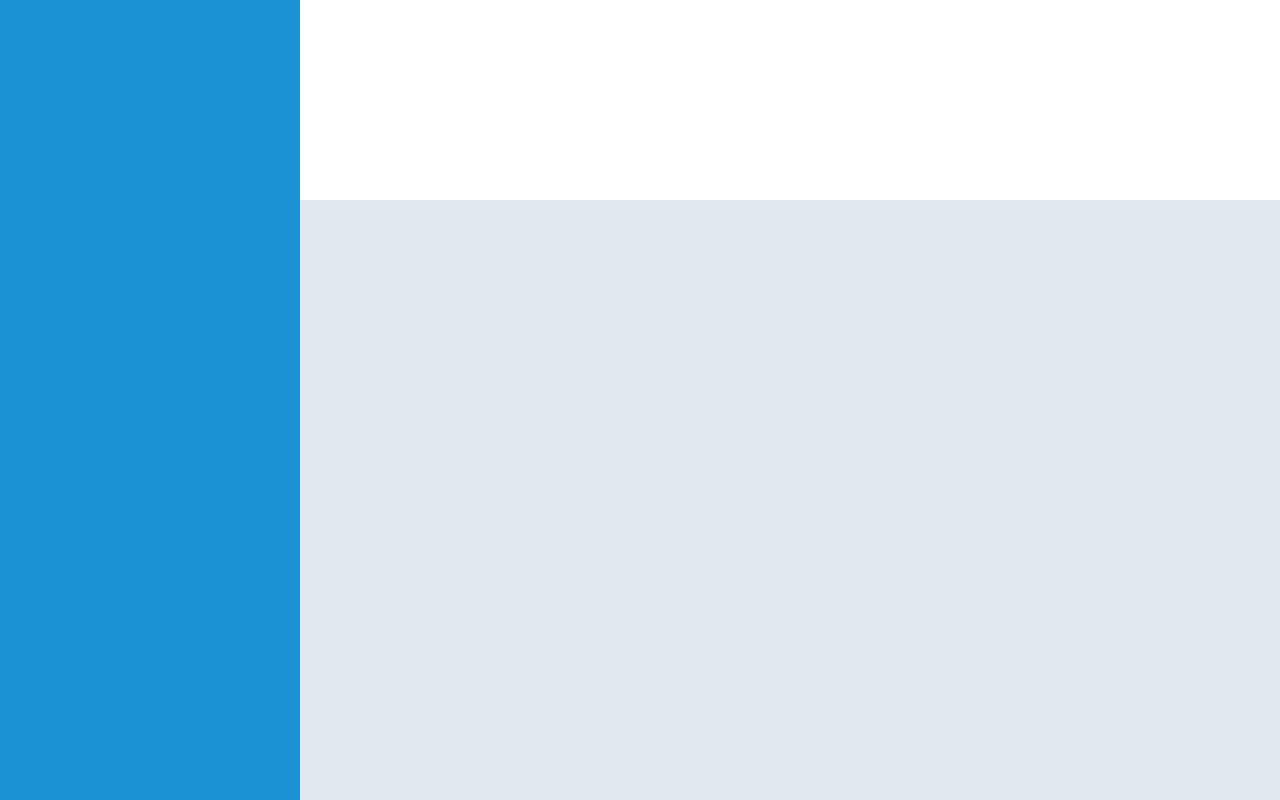
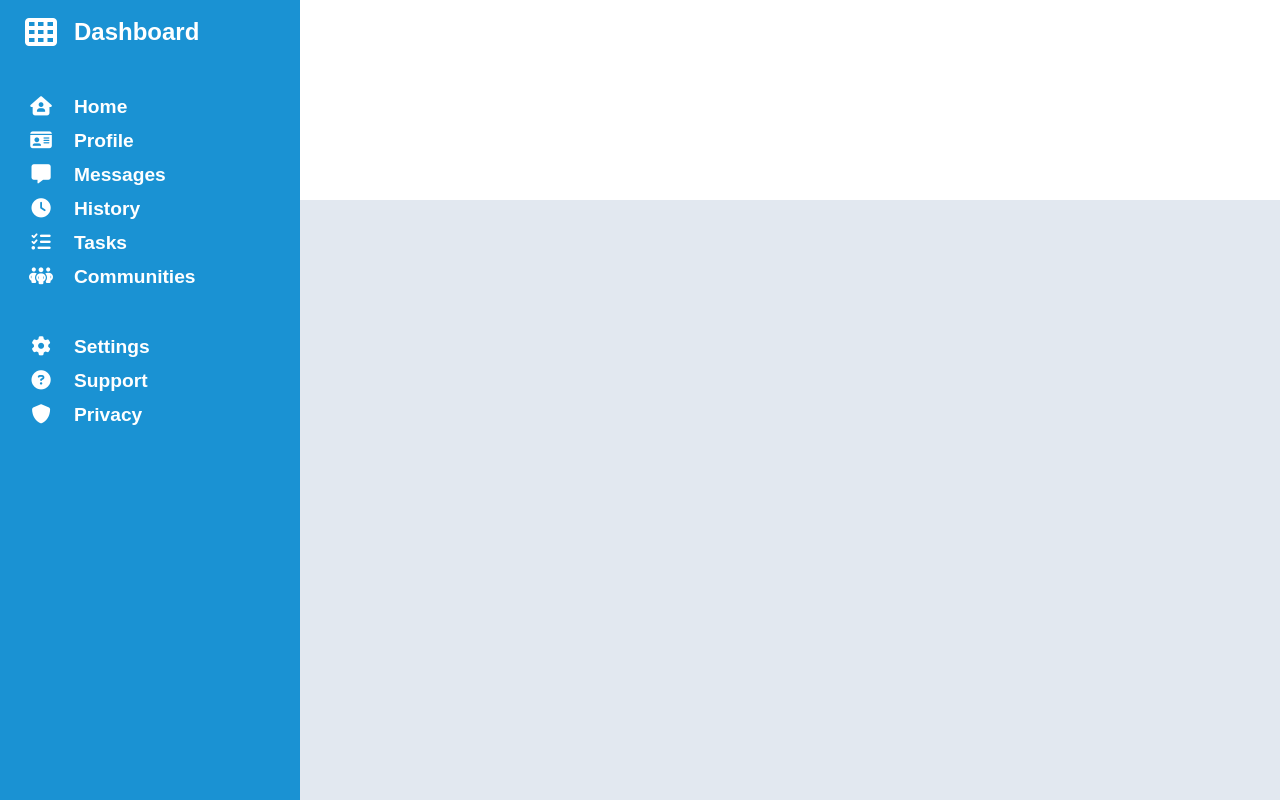
Before and after one commit to A-Shushi/odin-admin-dashboard, a plain HTML site: page index.html in a window 1280 px wide. Drawn offline with Linux system fonts and the light colour scheme.

Commit message:
Create sidebar links and style the sidebar

```diff
--- a/index.html
+++ b/index.html
@@ -6,11 +6,56 @@
           content="width=device-width, user-scalable=no, initial-scale=1.0, maximum-scale=1.0, minimum-scale=1.0">
     <meta http-equiv="X-UA-Compatible" content="ie=edge">
     <link rel="stylesheet" href="styles.css">
+    <script src="https://kit.fontawesome.com/f0cd168798.js"
+            crossorigin="anonymous"></script>
     <title>Admin Dashboard</title>
 </head>
 <body>
     <div class="page-container">
-        <div class="sidebar"></div>
+        <div class="sidebar">
+            <ul class="sidebar-item-container">
+                <li class="sidebar-item sidebar-margin-after">
+                    <i class="fa-solid fa-table-cells icon" id="logo"></i>
+                    <a class="sidebar-link" id="title-link" href="#">Dashboard</a>
+                </li>
+                <li class="sidebar-item">
+                    <i class="fa-solid fa-house-user icon"></i>
+                    <a class="sidebar-link" href="#">Home</a>
+                </li>
+                <li class="sidebar-item">
+                    <i class="fa-solid fa-id-card icon"></i>
+                    <a class="sidebar-link" href="#">Profile</a>
+                </li>
+                <li class="sidebar-item">
+                    <i class="fa-solid fa-message icon"></i>
+                    <a class="sidebar-link" href="#">Messages</a>
+                </li>
+                <li class="sidebar-item">
+                    <i class="fa-solid fa-clock icon"></i>
+                    <a class="sidebar-link" href="#">History</a>
+                </li>
+                <li class="sidebar-item">
+                    <i class="fa-solid fa-list-check icon"></i>
+                    <a class="sidebar-link" href="#">Tasks</a>
+                </li>
+                <li class="sidebar-item sidebar-margin-after">
+                    <i class="fa-solid fa-people-group icon"></i>
+                    <a class="sidebar-link" href="#">Communities</a>
+                </li>
+                <li class="sidebar-item">
+                    <i class="fa-solid fa-gear icon"></i>
+                    <a class="sidebar-link" href="#">Settings</a>
+                </li>
+                <li class="sidebar-item">
+                    <i class="fa-solid fa-circle-question icon"></i>
+                    <a class="sidebar-link" href="#">Support</a>
+                </li>
+                <li class="sidebar-item">
+                    <i class="fa-solid fa-shield icon"></i>
+                    <a class="sidebar-link" href="#">Privacy</a>
+                </li>
+            </ul>
+        </div>
         <div class="right-container">
             <div class="header"></div>
             <div class="main-container"></div>
--- a/styles.css
+++ b/styles.css
@@ -10,9 +10,62 @@
     height: 100vh;
 }
 
+/*Sidebar Styling*/
+
 .sidebar {
     background-color: #1a92d3;
+    padding: 1rem;
+    font-family: Halvetica, sans-serif;
+    font-weight: bold;
 }
+
+.sidebar-item-container {
+    list-style: none;
+}
+
+.sidebar-item {
+    display: grid;
+    align-items: center;
+    gap: 0.5rem;
+    grid-template-columns: 50px 1fr;
+    margin-bottom: 0.75rem;
+}
+
+.sidebar-link {
+    text-decoration: none;
+}
+
+.sidebar-item,
+.sidebar-link:link,
+.sidebar-link:visited {
+    color: white;
+}
+
+.icon {
+    justify-self: center;
+}
+
+.sidebar-margin-after {
+    margin-bottom: 3rem;
+}
+
+#logo {
+    font-size: 2rem;
+}
+
+#title-link {
+    font-size: 1.5rem;
+}
+
+.icon {
+    font-size: 1.2rem;
+}
+
+.sidebar-link {
+    font-size: 1.2rem;
+}
+
+/*Right container styling*/
 
 .right-container {
     display: grid;
```
